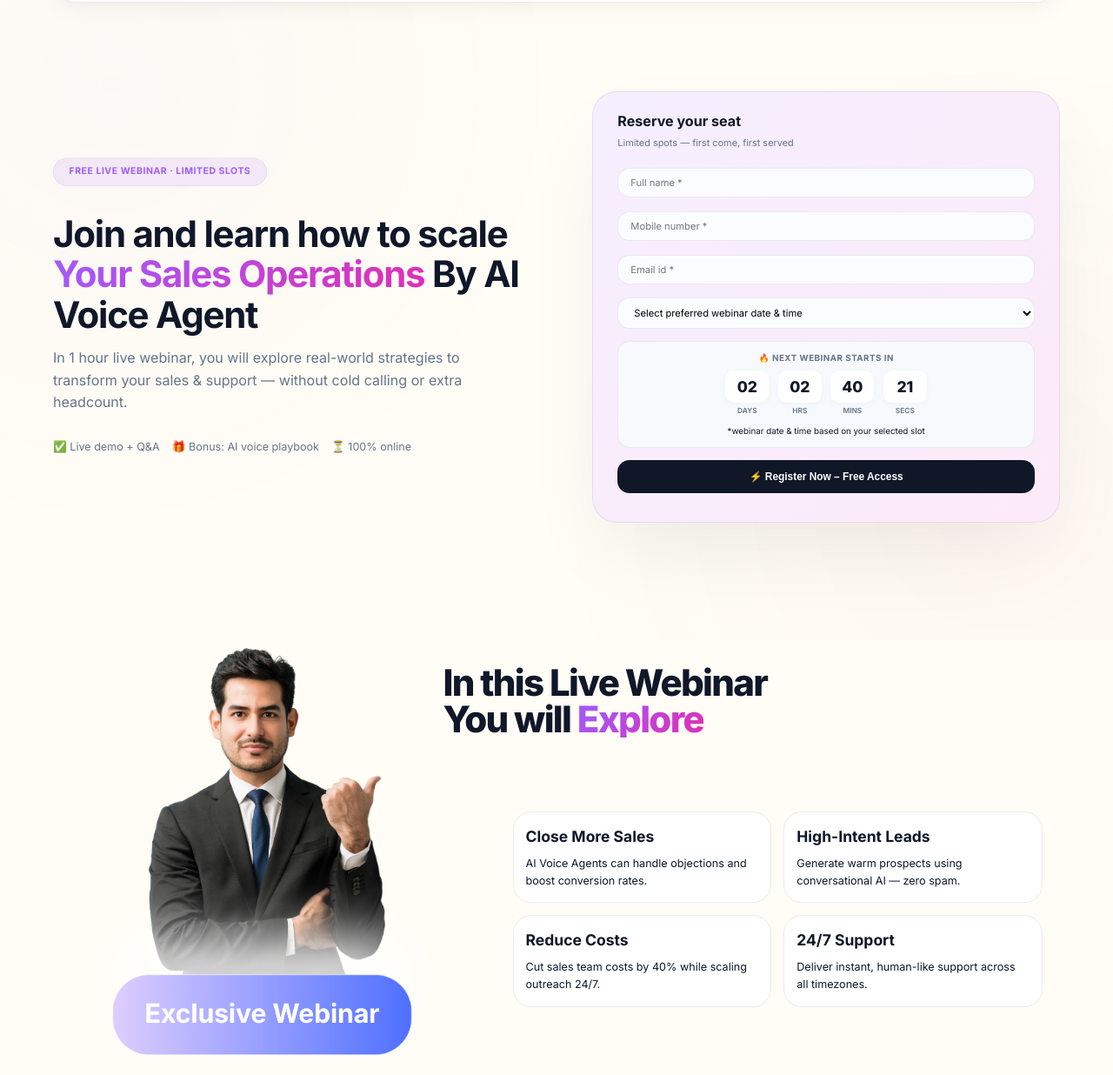
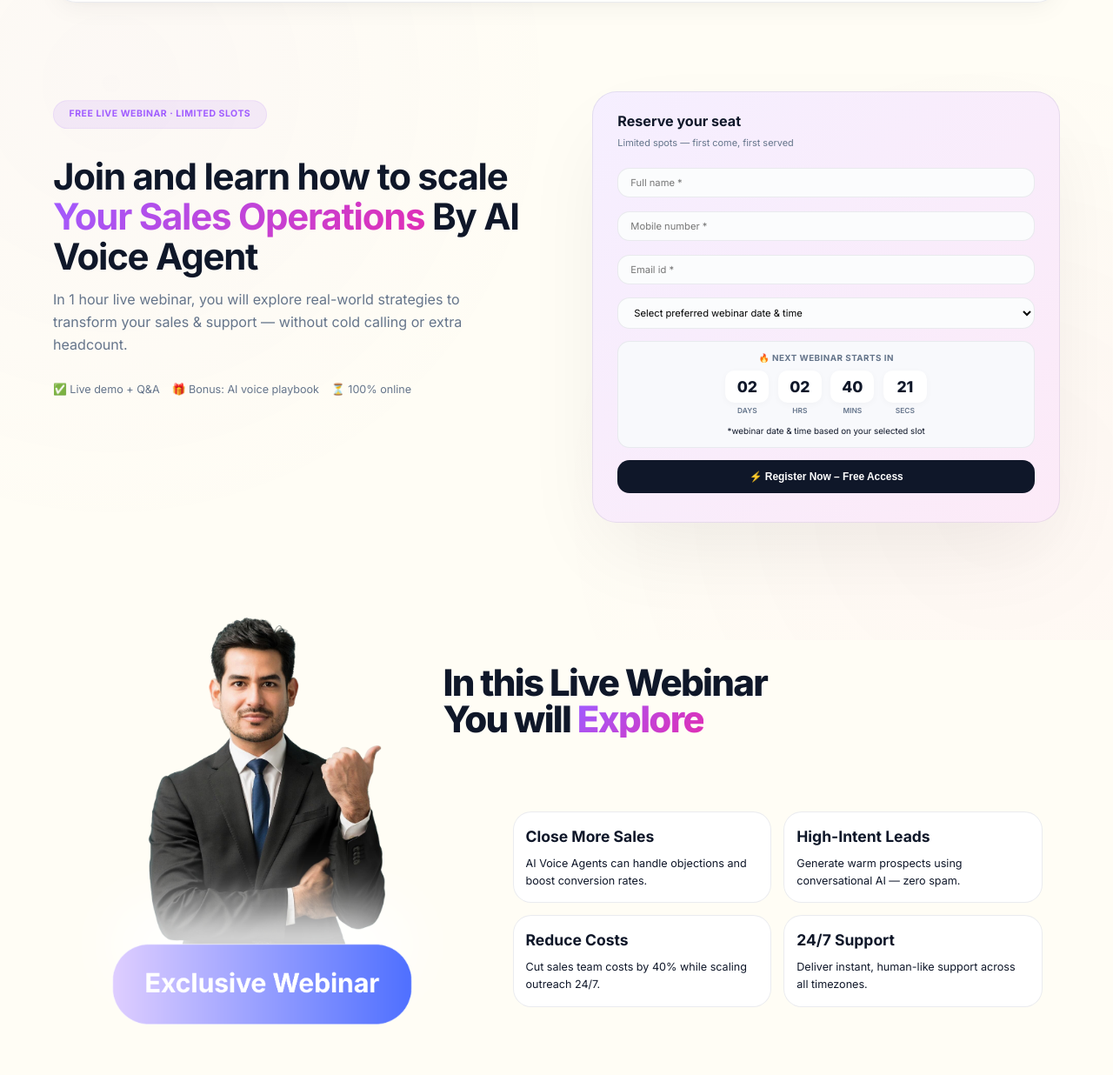
Before and after one commit to Keerthana00123/sharyx-webinar, a website: page index.html in a window 1280 px wide. Shown: the part 64-1300 px from the top of the page at 87% size. Drawn offline with Linux system fonts and the light colour scheme.

Commit message:
changes updated

```diff
--- a/index.html
+++ b/index.html
@@ -177,6 +177,7 @@
 
     .hero-content {
       flex: 1;
+      margin-top: -9.5rem;
     }
 
     .webinar-badge {
@@ -734,7 +735,7 @@
       transition: all 0.6s cubic-bezier(0.2, 1, 0.2, 1);
       position: relative;
       z-index: 2;
-      bottom: 20px;
+      bottom: 55px;
       right: 20px;
     }
 
```
